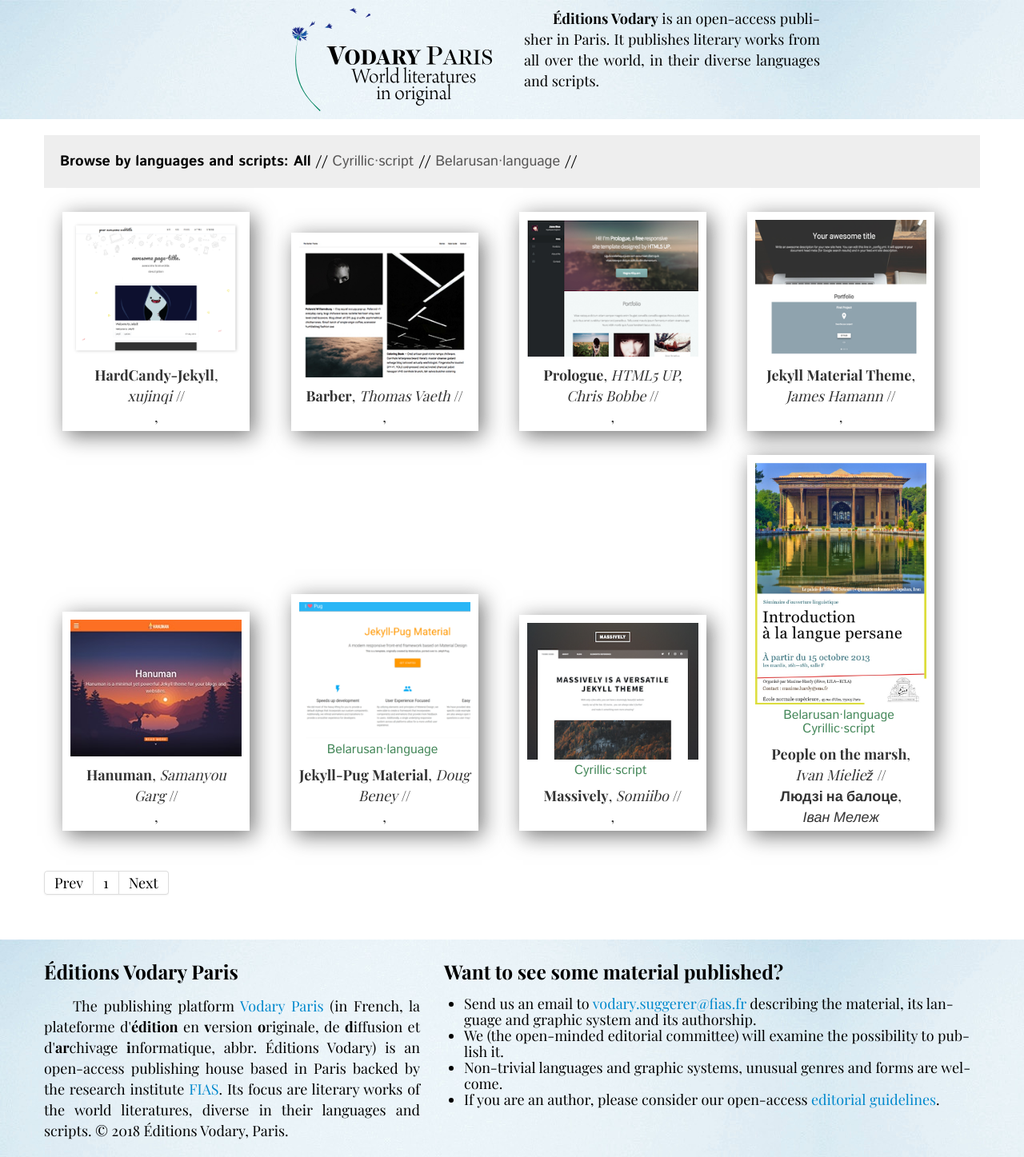
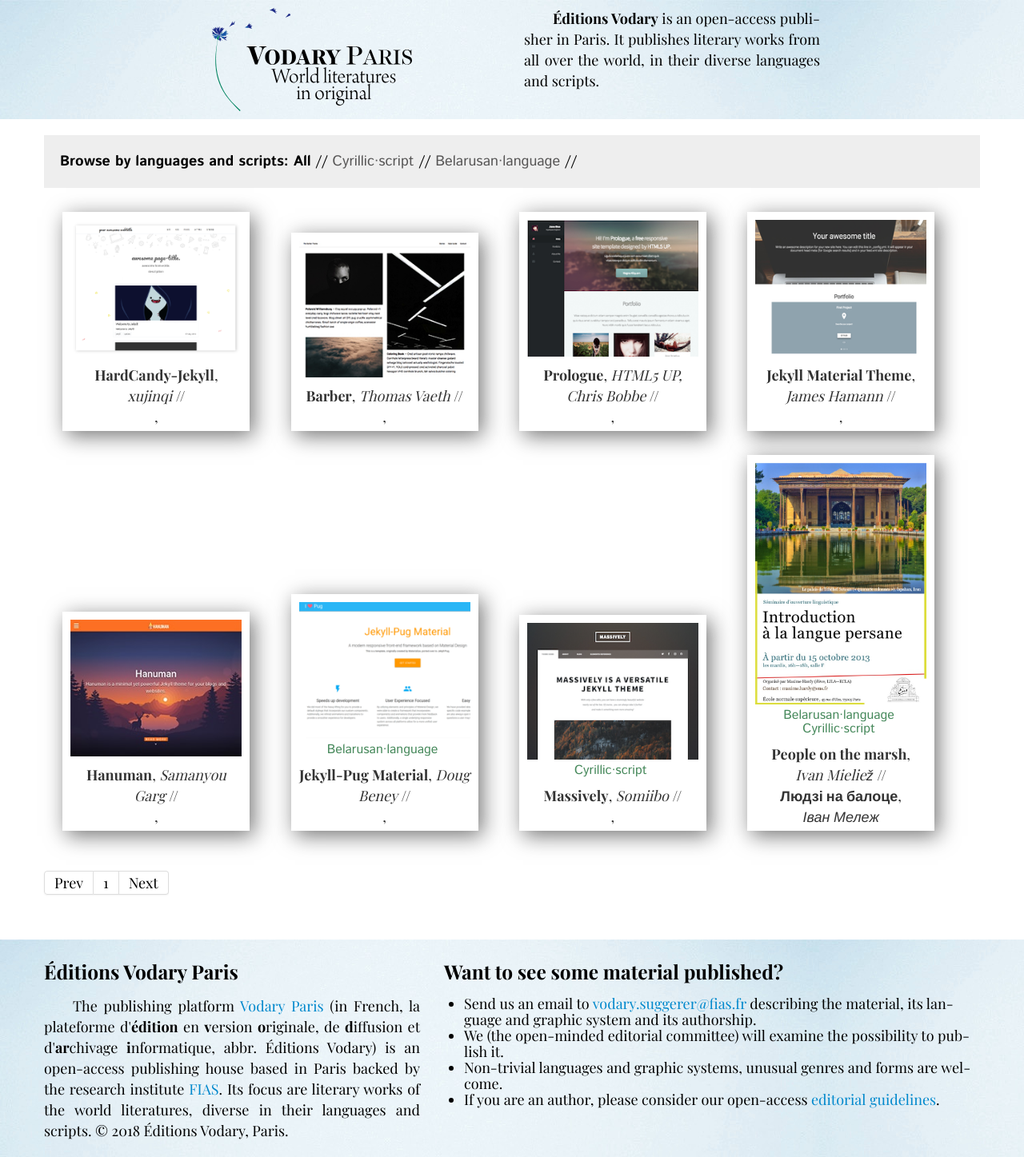
Before and after one commit to mlare/vodary, a Jekyll site: the page built from index.html, in a window 1280 px wide. Shown: the whole page at 80% size. Built offline with Jekyll 4.4.1, drawn with Linux system fonts in a browser that asks for light colours; some web fonts are replaced; Markdown is read by kramdown in place of the engine named in the settings; the list of posts is cut into pages by our own code.

Commit message:
Update header.html

```diff
--- a/_includes/header.html
+++ b/_includes/header.html
@@ -7,7 +7,7 @@
 
         <div class="row">
 
-        <div class="span3">
+        <div class="span2">
         </div>
 
         <div class="span3">
@@ -15,6 +15,10 @@
          <img src="/assets/img/Logo.svg" width="250px";>
         </h1>
        </div>
+
+          <div class="span1">
+            <p> </p>
+        </div>
 
       <div class="span4">
        <p>{{ site.description }}
```
